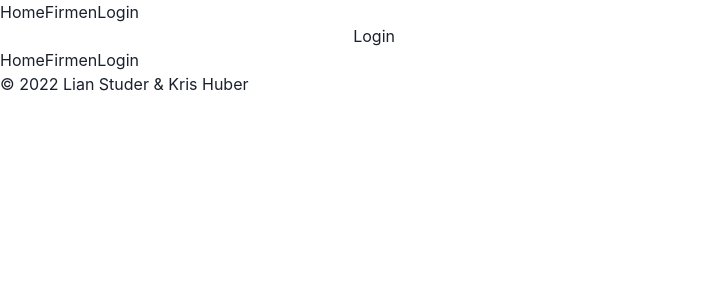
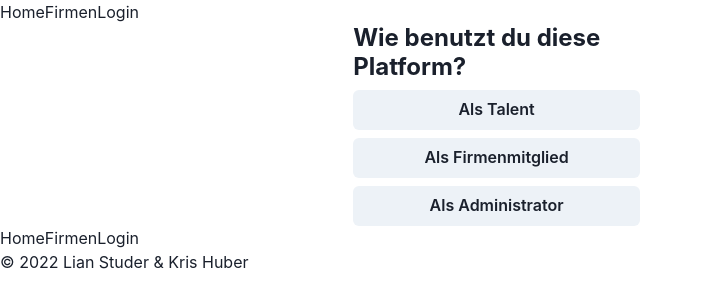
Before and after one commit to scouts-talentpool/frontend, a React (Vite) app: page /login in a window 1280 px wide. Shown: the top 308 px of the page, without its empty margins (0-702 px from the left). Built offline with nearby package versions, Linux system fonts and the light colour scheme; no server answers.

Commit message:
Added Login Page

```diff
--- a/src/pages/Login.tsx
+++ b/src/pages/Login.tsx
@@ -1,5 +1,34 @@
-import React from 'react';
+import React, { useEffect } from 'react';
+import { useAuth0 } from '@auth0/auth0-react';
+import { Box, Button, Heading, Stack } from '@chakra-ui/react';
+import { useNavigate } from 'react-router-dom';
 
 export const Login = () => {
-  return <div>Login</div>;
+  const { loginWithRedirect, isAuthenticated } = useAuth0();
+  const navigate = useNavigate();
+
+  useEffect(() => {
+    if (isAuthenticated) navigate(-1);
+  }, [isAuthenticated]);
+
+  return (
+    <Box>
+      <Stack maxW={'50%'}>
+        <Heading fontSize={24}>Wie benutzt du diese Platform?</Heading>
+        <Button
+          onClick={() => loginWithRedirect({ connection: 'google-oauth2' })}
+        >
+          Als Talent
+        </Button>
+        <Button onClick={() => loginWithRedirect({ connection: 'talentpool' })}>
+          Als Firmenmitglied
+        </Button>
+        <Button
+          onClick={() => loginWithRedirect({ connection: 'google-oauth2' })}
+        >
+          Als Administrator
+        </Button>
+      </Stack>
+    </Box>
+  );
 };
```
